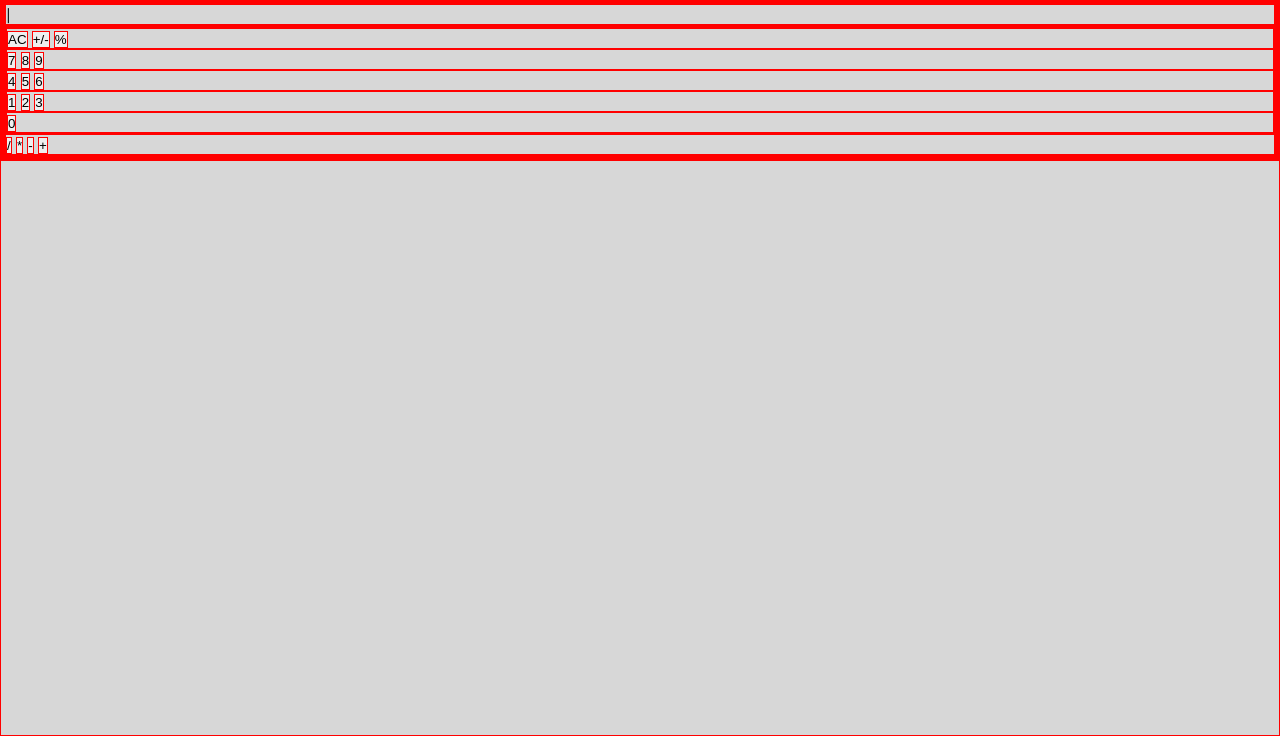
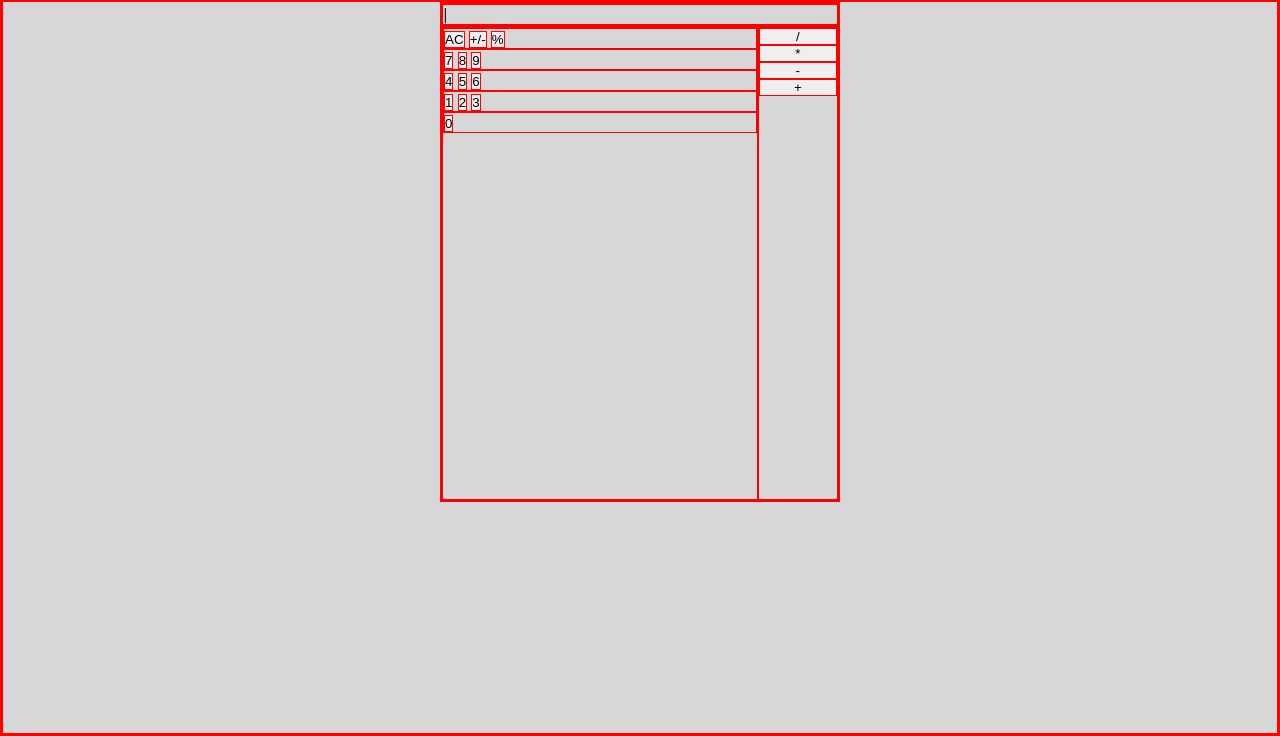
Before and after one commit to agabra23/odin-calculator, a plain HTML site: page index.html in a window 1280 px wide. Shown: the part 64-800 px from the top of the page. Drawn offline with Linux system fonts and the light colour scheme.

Commit message:
Update Flex Layout

```diff
--- a/index.html
+++ b/index.html
@@ -64,7 +64,6 @@
 
         </div>
     </main>
-    <footer></footer>
 </body>
 <script src="./app.js"></script>
 </html>
--- a/style.css
+++ b/style.css
@@ -11,13 +11,47 @@
     padding: 0;
 }
 
-html {
+html, body {
     height: 100%;
+    overflow: auto;
 }
 
 body {
+    height: inherit;
     background-color: var(--primary-light);
     font-family: 'Montserrat', sans-serif;
+    display: flex;
+    flex-direction: column;
+}
+
+main {
+    flex: 1;
+    display: flex;
+    justify-content: center;
+}
+
+#calcContainer {
+    width: 400px;
+    height: 500px;
+    display: flex;
+    flex-direction: column;
+}
+
+#buttons {
+    flex: 1;
+    display: flex;
+}
+
+#settings-digits-container {
+    flex: 4;
+    display: flex;
+    flex-direction: column;
+}
+
+#operatorBtns {
+    flex: 1;
+    display: flex;
+    flex-direction: column;
 }
 
 header {
```
